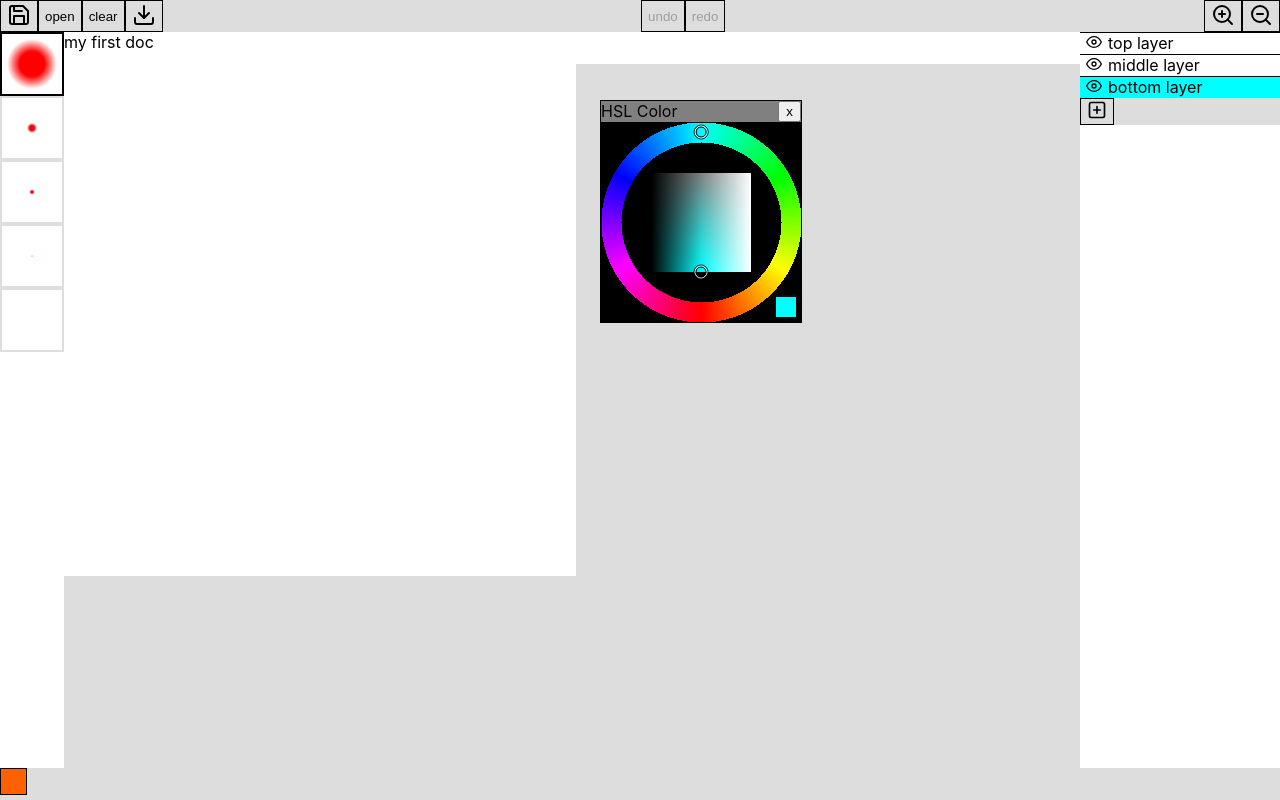
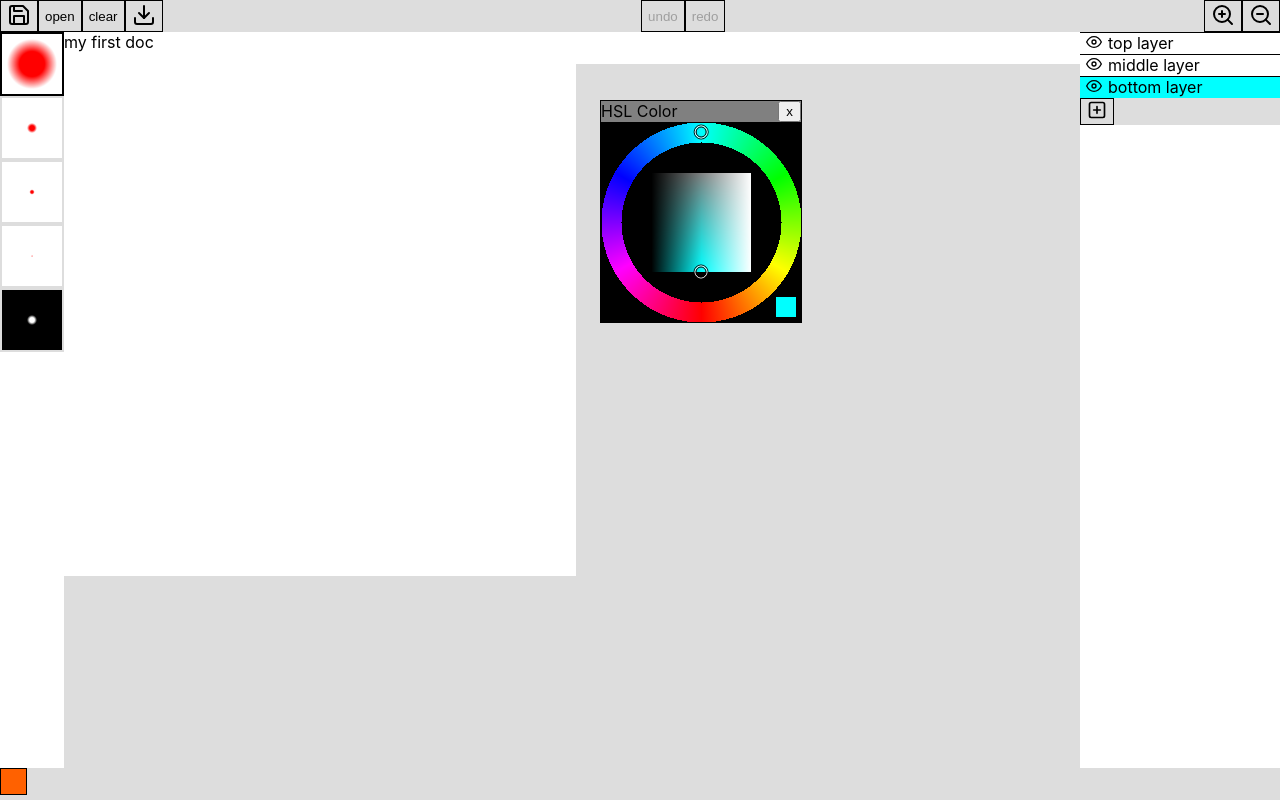
Before and after one commit to joshmarinacci/pen-canvas-editor, a React (Create React App) app: page / in a window 1280 px wide. Built offline with nearby package versions, Linux system fonts and the light colour scheme.

Commit message:
force canvas brushes to be 64x64 draw bg of eraser brush as black instead of white

```diff
--- a/src/App.css
+++ b/src/App.css
@@ -57,3 +57,9 @@ canvas {
   border: 1px solid #000;
   background: #ddd;
 }
+
+
+canvas.brush {
+  width: 64px;
+  height: 64px;
+}
--- a/src/pens.js
+++ b/src/pens.js
@@ -40,6 +40,7 @@ export const PenView = ({pen,color, onSelect, selected}) => {
         cv.width = w
         cv.height = h
         c.fillStyle = 'white'
+        if(pen.blend === 'erase') c.fillStyle = 'black'
         c.fillRect(0,0,w,h)
         const brush = generateBrush(pen,color)
         c.drawImage(brush,w/2-pen.radius,h/2-pen.radius)
@@ -48,8 +49,7 @@ export const PenView = ({pen,color, onSelect, selected}) => {
         c.strokeStyle = (pen === selected) ? '#000' : '#ddd'
         c.strokeRect(l/2,l/2,w-l,h-l)
     })
-    return <canvas width={64} height={64} ref={canvas}  onClick={()=>onSelect(pen)}/>
-
+    return <canvas className={'brush'} width={64} height={64} ref={canvas}  onClick={()=>onSelect(pen)}/>
 }
 
 export const RecentPens = ({pens, selected, onSelect, onChange, color}) => {
```
